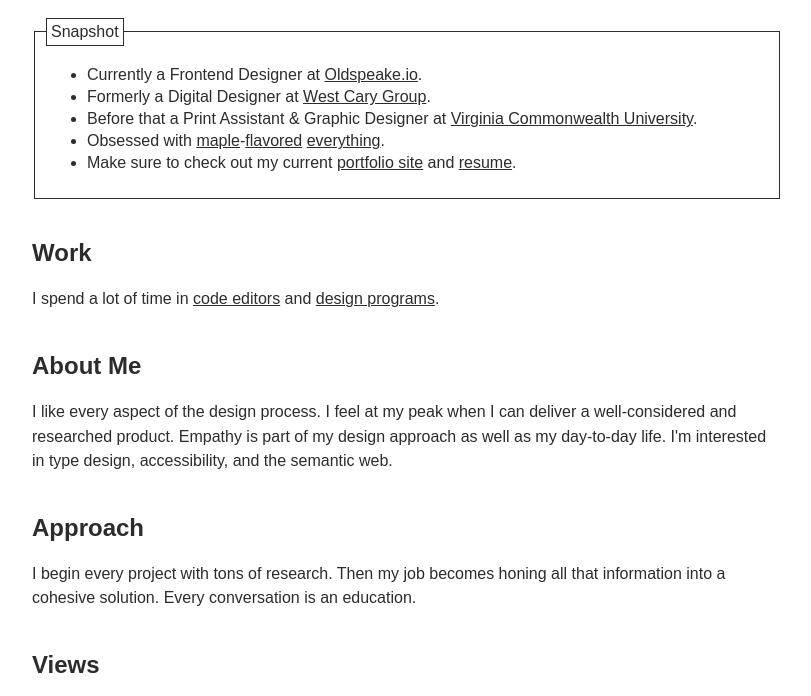
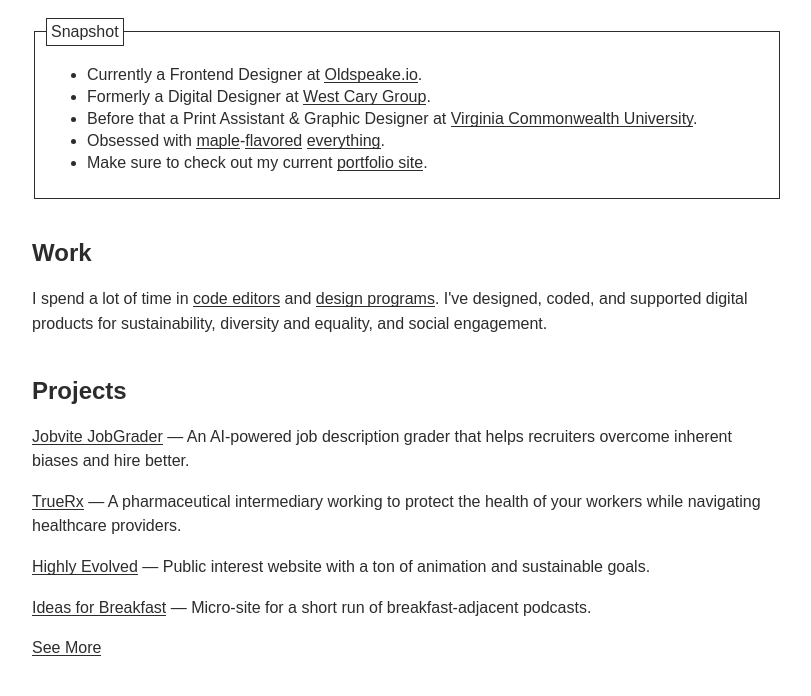
Before and after one commit to codyhopper/codyhopper.github.io, a plain HTML site: page index.html in a window 1280 px wide. Shown: the part 101-797 px from the top of the page, without its empty margins (233-1044 px from the left). Drawn offline with Linux system fonts and the light colour scheme; a web font is replaced by a local one.

Commit message:
add underline, fix layout, add projects, reorder rgb for bg

```diff
--- a/index.html
+++ b/index.html
@@ -35,39 +35,29 @@
           </li>
           <li>
             Make sure to check out my current
-            <a href="https://codyhopper.com" target="_blank">portfolio site</a> and <a href="./files/plainTextResume_2-13.pdf" target="_blank">resume</a>.
+            <a href="https://codyhopper.com" target="_blank">portfolio site</a>.
           </li>
         </ul>
       </fieldset>
 
-      <template id="">
-        <meter value="50" min="0" max="100"></meter>
-        <progress value="50" max="100">50%</progress>
-        <details closed="closed">
-          <summary>Where I'm located</summary>
-          <span>Appalachia, Virginia, United States of America</span>
-        </details>
-        <details closed="closed">
-          <summary>Where I Studied</summary>
-          <span>Virginia Commonwealth University, Magna Cum Laude</span>
-        </details>
-        <details closed="closed">
-          <summary>What I Studied</summary>
-          <span>Bachelors of Fine Arts in Graphic Design, Minor in General Business</span>
-        </details>
-      </template>
+      <section>
+        <h2>Work</h2>
+        <p>I spend a lot of time in <a href="https://atom.io/" target="_blank">code editors</a>
+          and <a href="https://www.figma.com/" target="_blank">design programs</a>. I've designed, coded, and supported digital products for sustainability, diversity and equality, and social engagement.</p>
+      </section>
 
       <section>
-        <h2>Work</h2>
-        <p>I spend a lot of time in
-          <a href="https://atom.io/" target="_blank">code editors</a>
-          and
-          <a href="https://www.figma.com/" target="_blank">design programs</a>.</p>
+        <h2>Projects</h2>
+        <p><a href="https://www.jobvite.com/job-description-grader/" target="_blank">Jobvite JobGrader</a> &horbar; An AI-powered job description grader that helps recruiters overcome inherent biases and hire better.</p>
+        <p><a href="https://truerx.com/" target="_blank">TrueRx</a> &horbar; A pharmaceutical intermediary working to protect the health of your workers while navigating healthcare providers.</p>
+        <p><a href="https://behighlyevolved.com/" target="_blank">Highly Evolved</a> &horbar; Public interest website with a ton of animation and sustainable goals.</p>
+        <p><a href="https://oldspeake.io/ideas-for-breakfast" target="_blank">Ideas for Breakfast</a> &horbar; Micro-site for a short run of breakfast-adjacent podcasts.</p>
+        <p><a href="#" target="_blank">See More</a></p>
       </section>
 
       <section>
         <h2>About Me</h2>
-        <p>I like every aspect of the design process. I feel at my peak when I can deliver a well-considered and researched product. Empathy is part of my design approach as well as my day-to-day life. I'm interested in type design, accessibility, and the semantic web.</p>
+        <p>I live in the Blue Ridge Mountains of Southwest Virginia. I feel at my peak when I can deliver a well-considered and researched product. Empathy is part of my design approach as well as my day-to-day life. I'm interested in type design, accessibility, and the semantic web.</p>
       </section>
 
       <section>
--- a/main.css
+++ b/main.css
@@ -8,6 +8,11 @@
   --black: #2c2c2c;
   /* layout */
   --mb1: 2.5rem;
+}
+
+body {
+  transition-duration: 100ms;
+  transition-timing-function: ease;
 }
 
 main {
@@ -39,17 +44,22 @@ section {
 
 p {
   line-height: 1.54em;
+
+}
+u:not([class]),
+a:not([class]) {
+  color: currentColor;
+  text-decoration: none;
+  background-image: linear-gradient(transparent calc(100% - .05em), currentColor 2px);
+  background-repeat: no-repeat;
+  background-position: left;
+  background-size: 100% 100%;
+  transition: background-size 300ms ease;
 }
 
-a,
-u {
-  color: currentColor;
-  text-decoration: none;
-}
-
-a:hover,
-u:hover {
-  text-decoration: underline;
+u:not([class]):hover,
+a:not([class]):hover {
+  animation: 500ms both ease underline
 }
 
 td {
@@ -63,9 +73,21 @@ footer {
   margin-bottom: var(--mb1);
 }
 
-@media (hover: none) {
-  a,
-  u {
-    text-decoration: underline;
+@keyframes underline {
+  0% {
+    background-size: 100% 100%;
+    background-position: right;
+  }
+  49% {
+    background-size: 0% 100%;
+    background-position: right;
+  }
+50% {
+    background-size: 0% 100%;
+    background-position: left;
+  }
+  100% {
+    background-size: 100% 100%;
+    background-position: left;
   }
 }
--- a/main.js
+++ b/main.js
@@ -5,5 +5,5 @@ let bg = document.querySelector('body');
 bg.addEventListener('mousemove', function(event) {
   let x = event.clientX;
   let y = event.clientY;
-  bg.style.backgroundColor = 'rgba(' + y + ', calc(255 - ((' + x + ') - (' + y + '))), ' + x + ', .05)';
+  bg.style.backgroundColor = 'rgba(calc(255 - ((' + x + ') - (' + y + '))), ' + y + ', ' + x + ', .0333)';
 });
```
